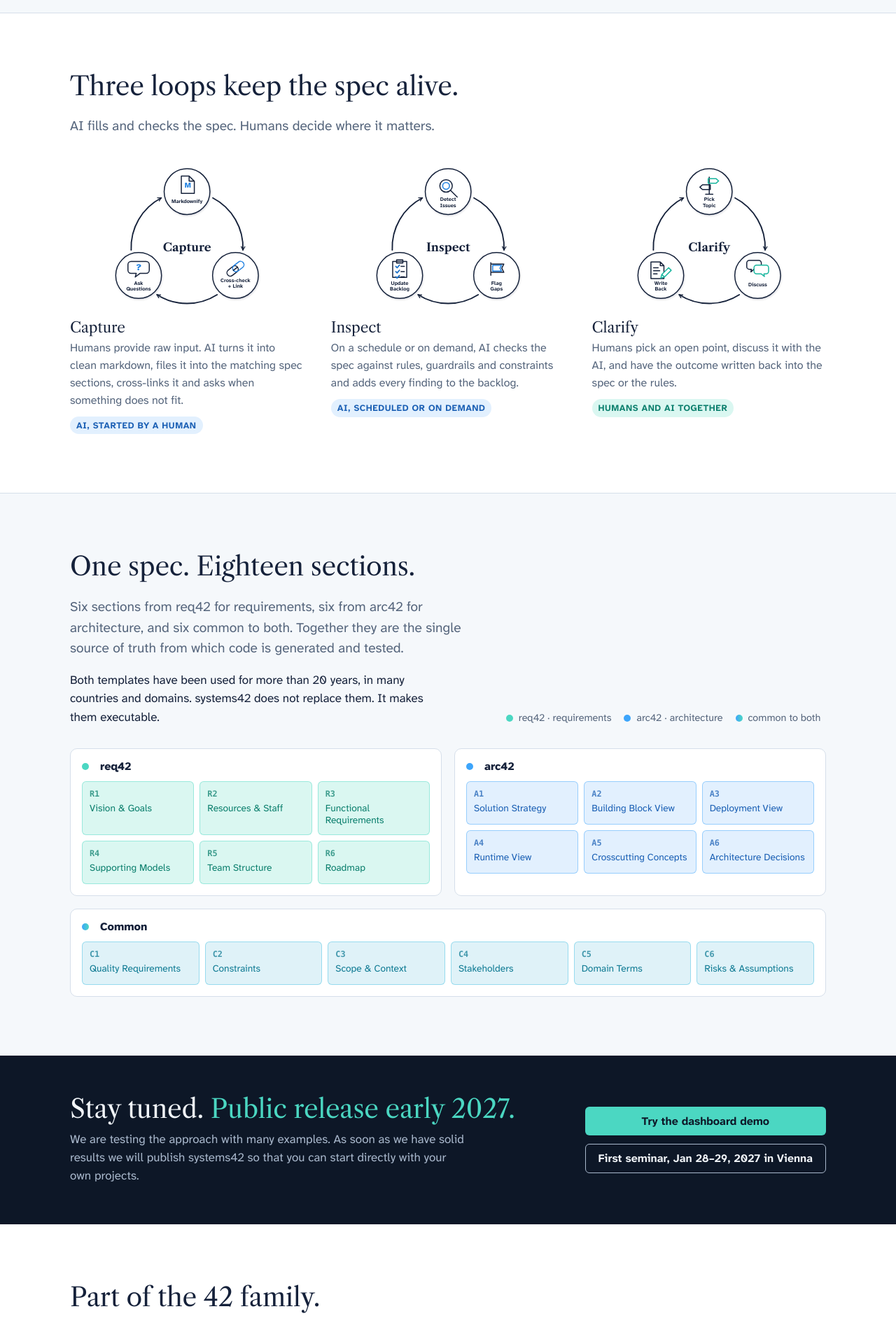
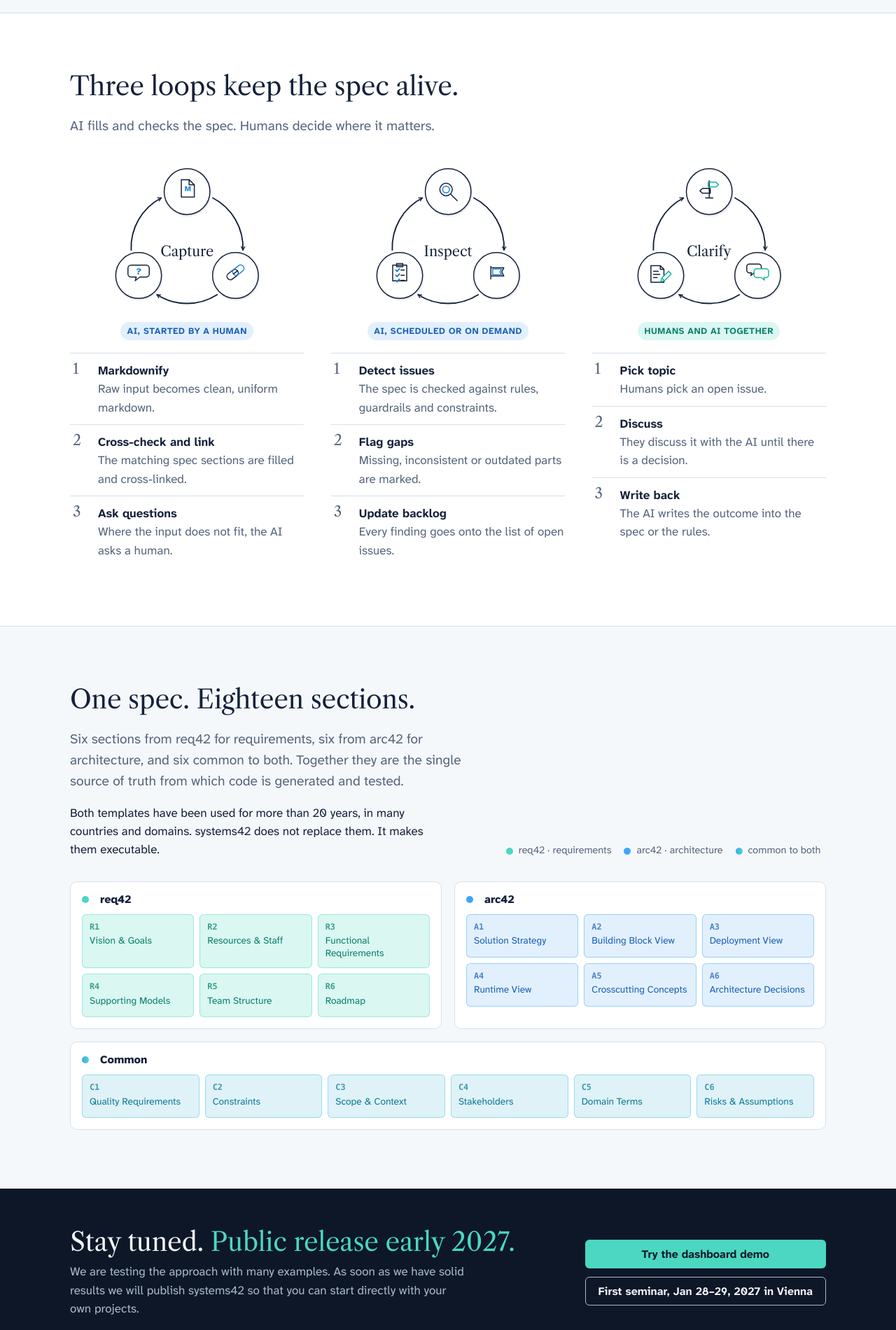
Before and after one commit to systems42-org/systems42.org-site, a Jekyll site: the page built from _pages/index.md, in a window 1280 px wide. Shown: the part 1285-3185 px from the top of the page at 70% size. Built offline with Jekyll 4.4.1, drawn with Linux system fonts in a browser that asks for light colours.

Commit message:
Home loops section: readable steps instead of 8px diagram labels
The step labels inside the three loop diagrams rendered at about 8px,
and each loop name appeared twice. The section now is the detailed view
of what the hero shows in overview.

- the diagrams keep rings and icons; their SVG text is hidden on the
  home page only (the SVG files are unchanged, the link preview image
  and other uses keep their labels)
- the loop name is the real heading, set inside the ring
- the three steps of each loop are a numbered list below, with one
  line each, shortened from /idea/
- the prose paragraph per loop is replaced by the steps

Co-Authored-By: Claude Fable 5.2 <noreply@anthropic.com>

```diff
--- a/_data/home.yml
+++ b/_data/home.yml
@@ -21,22 +21,32 @@ templates:
 loops:
   headline: Three loops keep the spec alive.
   lede: AI fills and checks the spec. Humans decide where it matters.
+  # Step names and order as in the loop diagrams (_includes/loops/) and on /idea/.
   items:
     - name: Capture
       figure: capture
-      text: Humans provide raw input. AI turns it into clean markdown, files it into the matching spec sections, cross-links it and asks when something does not fit.
       driver: AI, started by a human
       driver_class: h-ai
+      steps:
+        - {name: Markdownify, text: "Raw input becomes clean, uniform markdown."}
+        - {name: Cross-check and link, text: The matching spec sections are filled and cross-linked.}
+        - {name: Ask questions, text: "Where the input does not fit, the AI asks a human."}
     - name: Inspect
       figure: inspect
-      text: On a schedule or on demand, AI checks the spec against rules, guardrails and constraints and adds every finding to the backlog.
       driver: AI, scheduled or on demand
       driver_class: h-ai
+      steps:
+        - {name: Detect issues, text: "The spec is checked against rules, guardrails and constraints."}
+        - {name: Flag gaps, text: "Missing, inconsistent or outdated parts are marked."}
+        - {name: Update backlog, text: Every finding goes onto the list of open issues.}
     - name: Clarify
       figure: clarify
-      text: Humans pick an open point, discuss it with the AI, and have the outcome written back into the spec or the rules.
       driver: Humans and AI together
       driver_class: h-both
+      steps:
+        - {name: Pick topic, text: Humans pick an open issue.}
+        - {name: Discuss, text: They discuss it with the AI until there is a decision.}
+        - {name: Write back, text: The AI writes the outcome into the spec or the rules.}
 
 spec:
   headline: One spec. Eighteen sections.
--- a/_layouts/home.html
+++ b/_layouts/home.html
@@ -37,10 +37,14 @@ layout: default
     <div class="loops">
       {% for l in h.loops.items %}
       <div class="loop">
-        {% include loop-figure.html name=l.figure %}
-        <h3>{{ l.name }}</h3>
-        <p>{{ l.text }}</p>
+        <div class="loop-fig">
+          {% include loop-figure.html name=l.figure %}
+          <h3>{{ l.name }}</h3>
+        </div>
         <span class="human {{ l.driver_class }}">{{ l.driver }}</span>
+        <ol class="loop-steps">
+          {% for st in l.steps %}<li><strong>{{ st.name }}</strong>{{ st.text }}</li>{% endfor %}
+        </ol>
       </div>
       {% endfor %}
     </div>
--- a/_sass/_home.scss
+++ b/_sass/_home.scss
@@ -32,9 +32,18 @@ section.band+section.band{border-top:1px solid var(--line)}
 
 .loops{display:grid;grid-template-columns:repeat(3,1fr);gap:clamp(20px,3vw,40px);margin-top:36px}
 .loop svg{width:100%;height:auto;display:block}
-.loop h3{margin-top:10px}
-.loop p{color:var(--muted);margin-top:6px;font-size:1rem}
-.loop .human{font-size:.8rem;font-weight:700;letter-spacing:.04em;text-transform:uppercase;margin-top:10px;display:inline-block;padding:3px 9px;border-radius:999px}
+// The diagrams carry their step labels and loop name as SVG text, far too small at this width.
+// Here they are hidden; the name is the real heading in the ring, the steps are the list below.
+.loop svg [class^="label-"],.loop svg [class^="loop-name-"]{display:none}
+.loop svg>g>:not([class^="node-"]):not([class^="label-"]){translate:0 14px}
+.loop-fig{position:relative}
+.loop-fig h3{position:absolute;left:0;right:0;top:59.5%;transform:translateY(-50%);text-align:center;font-size:1.25rem}
+.loop{text-align:center}
+.loop .human{font-size:.8rem;font-weight:700;letter-spacing:.04em;text-transform:uppercase;margin-top:14px;display:inline-block;padding:3px 9px;border-radius:999px}
+.loop-steps{counter-reset:ls;list-style:none;padding:0;margin:18px 0 0;text-align:left}
+.loop-steps li{counter-increment:ls;position:relative;padding:11px 0 11px 40px;border-top:1px solid var(--line);color:var(--muted)}
+.loop-steps li::before{content:counter(ls);position:absolute;left:4px;top:10px;font-family:var(--display);font-size:1.3rem;line-height:1.2;color:var(--muted)}
+.loop-steps strong{display:block;color:var(--text)}
 .h-ai{background:var(--arc-100);color:var(--arc-700)} .h-both{background:var(--req-100);color:var(--req-700)}
 
 .legend{display:flex;gap:18px;flex-wrap:wrap;font-size:.9rem;color:var(--muted);align-self:end}
```
